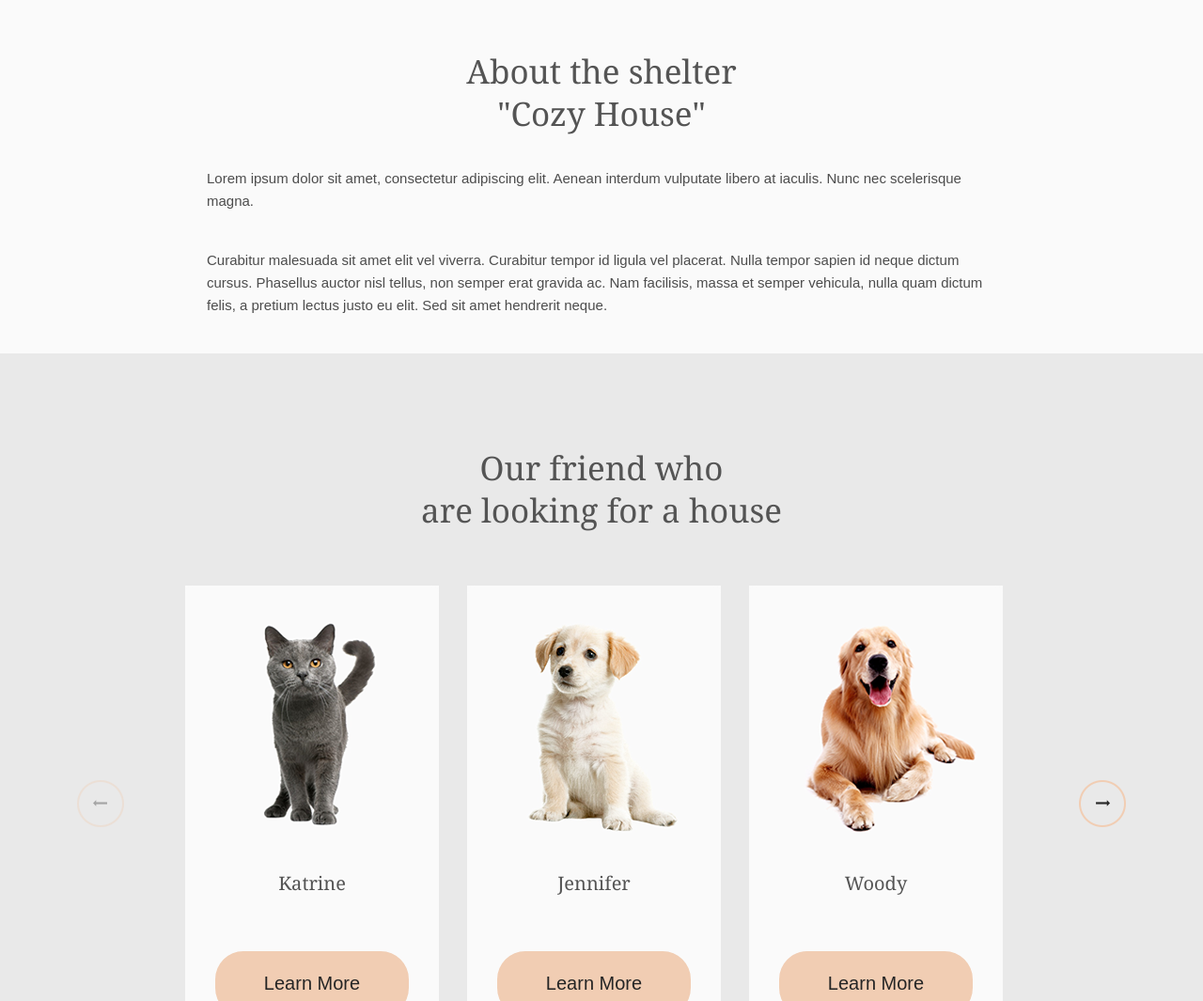
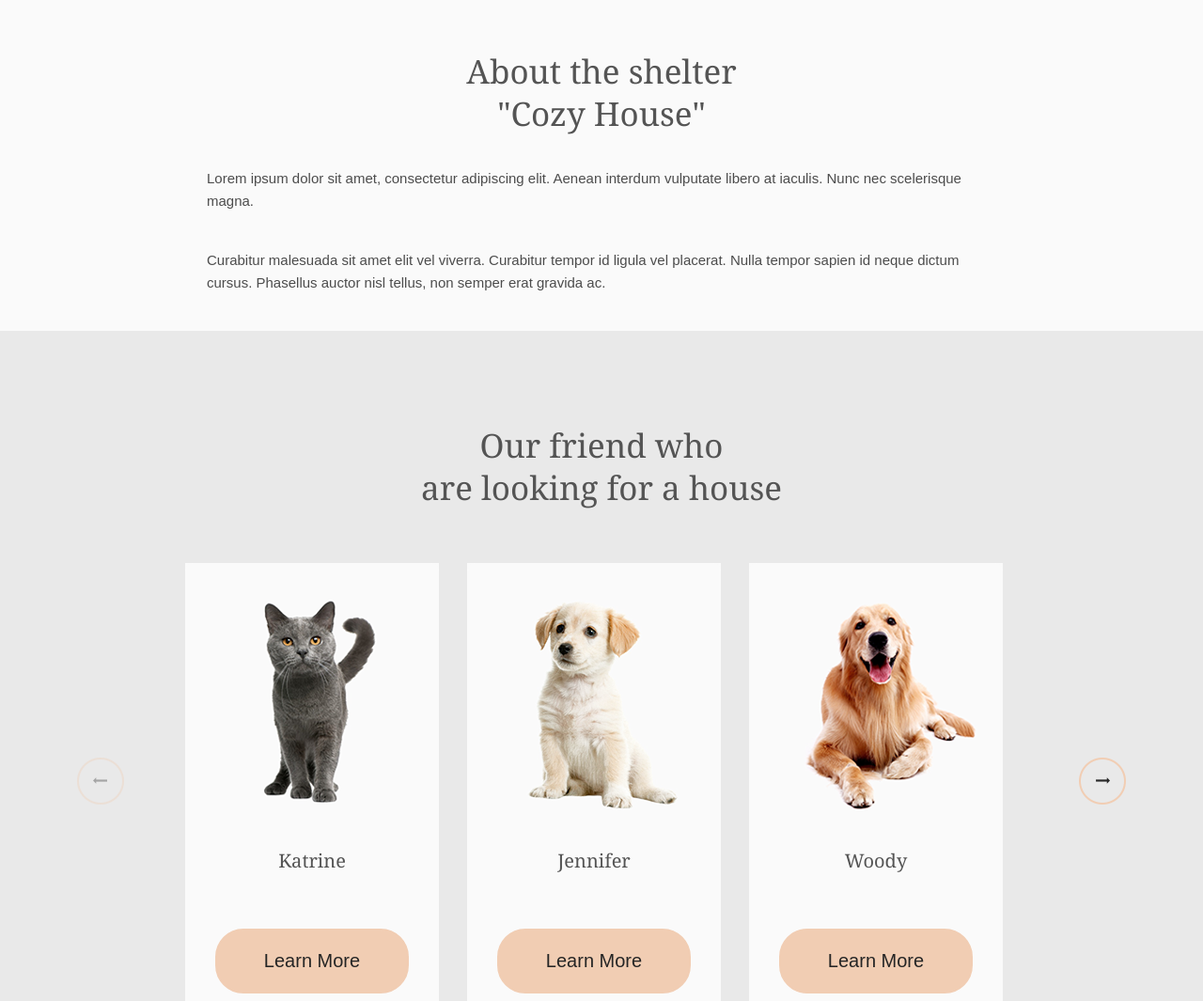
Before and after one commit to YuliyaAdamiv/CozyHouse, a website: page src/html/index.html in a window 1280 px wide. Shown: the part 2135-3200 px from the top of the page at 94% size. Drawn offline with nearby package versions, Linux system fonts and the light colour scheme; files that its build step writes are made by us from their sources; files whose address does not match are found by name.

Commit message:
edit page

```diff
--- a/src/html/index.html
+++ b/src/html/index.html
@@ -65,8 +65,7 @@
                  <p>
                      Curabitur malesuada sit amet elit vel
                     viverra. Curabitur tempor id ligula vel placerat. Nulla tempor sapien id neque dictum cursus. Phasellus
-                    auctor nisl tellus, non semper erat gravida ac. Nam facilisis, massa et semper vehicula, nulla quam dictum
-                    felis, a pretium lectus justo eu elit. Sed sit amet hendrerit neque.
+                    auctor nisl tellus, non semper erat gravida ac.
                 </p>
             </div>
 
```
Also changed, not shown: dist/index.html.
